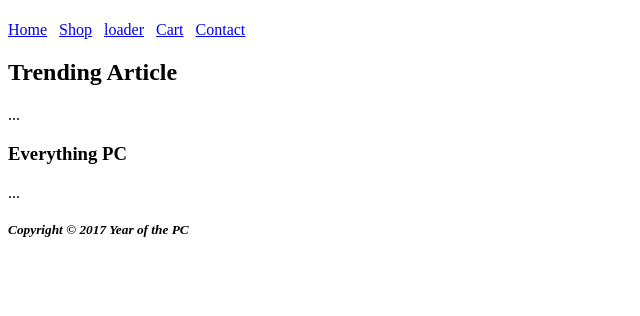
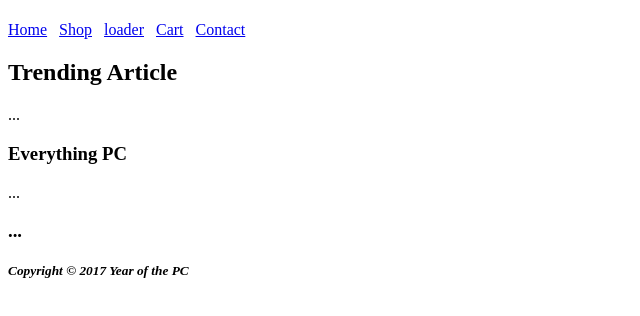
Before and after one commit to VorticoseMouse2/ISM116Group, a plain HTML site: page Project/index.html in a window 1280 px wide. Shown: the whole page, without its empty margins (0-640 px from the left). Drawn offline with Linux system fonts and the light colour scheme.

Commit message:
BS alignment

```diff
--- a/Project/index.html
+++ b/Project/index.html
@@ -27,7 +27,7 @@
   <h3>Everything PC</h3
     <p>...</p>
 
-<h3>
+  <h3>...</h3>
 </main>
 
 <footer>
```
Also changed, not shown: Project/contact.html (+0 -2 lines), Project/cart.html (indentation only), Project/shop.html (indentation only). Lines whose indentation alone changed are shown as unchanged.
